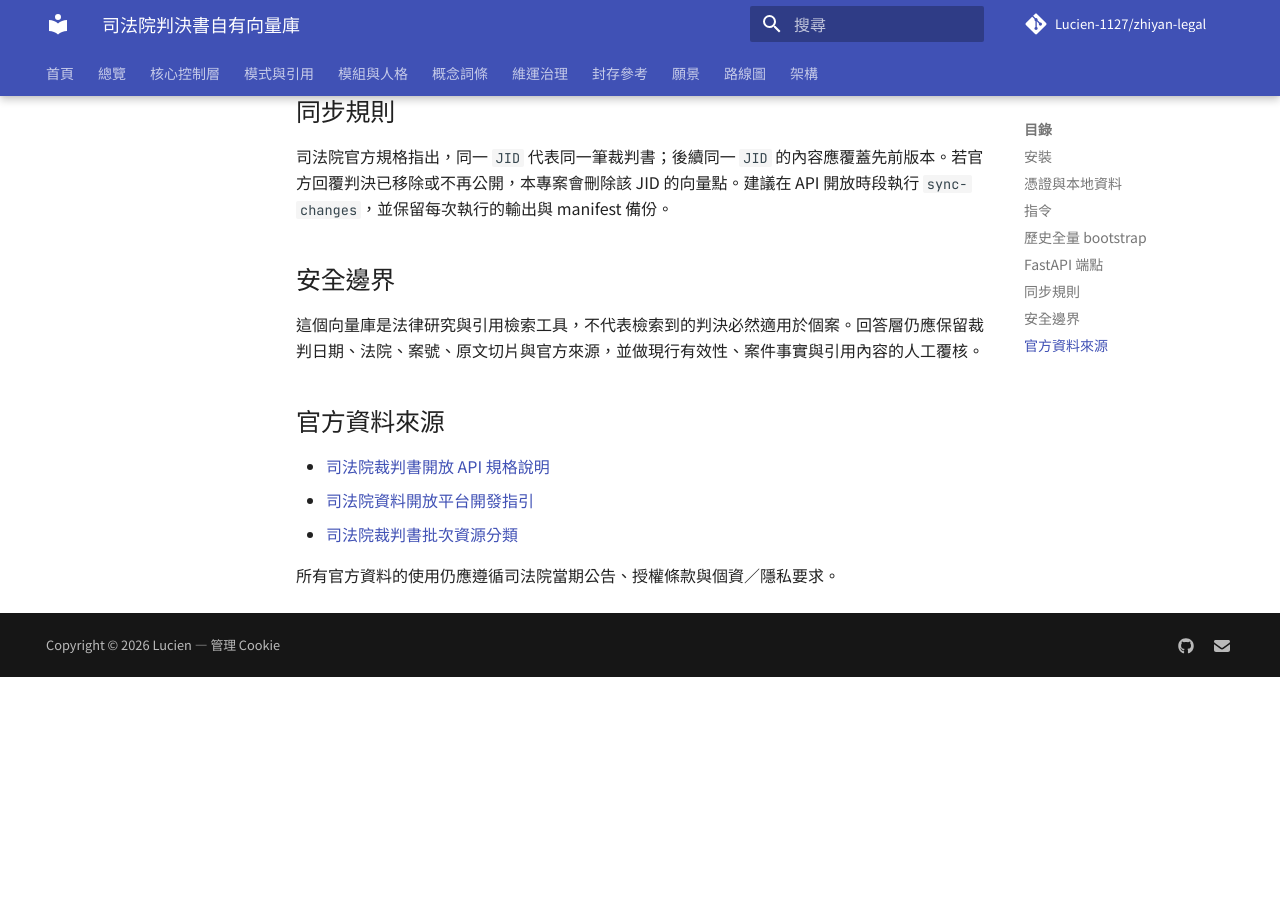
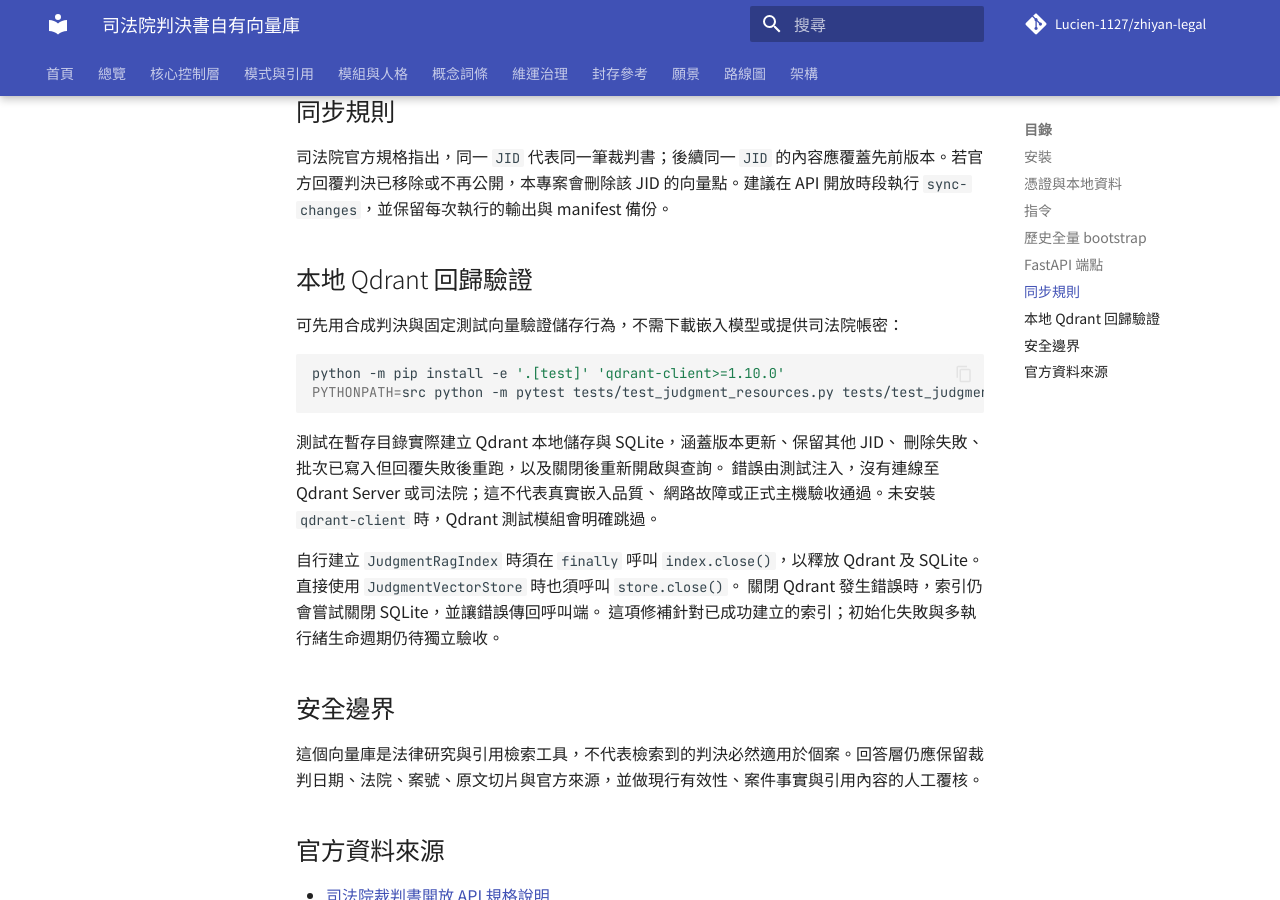
Before and after one commit to Lucien-1127/zhiyan-legal, an MkDocs documentation site: the page built from docs/judgment-rag.md, in a window 1280 px wide and 900 px high, scrolled down 2657 px. Built offline with MkDocs 1.6.1 and Material for MkDocs 9.7.7, drawn with Linux system fonts in a browser that asks for light colours; comment, search, counter and statistics services are not loaded; before the commit the page ends 3334 px from its top, so only the background shows below that.

Commit message:
fix(judgments): release Qdrant resources when closing index
Close the vector store as well as SQLite, retaining SQLite cleanup if Qdrant
close raises. Add real on-disk Qdrant update/recovery/reopen tests with synthetic
vectors and two resource ownership regressions. Document reproducible evidence.

Baseline: 4 failed, 2 passed. Fixed: 6 passed. Full no-key suite with
qdrant-client 1.19.0: 328 passed, 6 skipped (Python 3.12).
Remote Qdrant Server, actual embeddings and Judicial API remain unverified.

````diff
--- a/docs/judgment-rag.md
+++ b/docs/judgment-rag.md
@@ -121,6 +121,25 @@ POST /api/judgments/search
 
 司法院官方規格指出，同一 `JID` 代表同一筆裁判書；後續同一 `JID` 的內容應覆蓋先前版本。若官方回覆判決已移除或不再公開，本專案會刪除該 JID 的向量點。建議在 API 開放時段執行 `sync-changes`，並保留每次執行的輸出與 manifest 備份。
 
+## 本地 Qdrant 回歸驗證
+
+可先用合成判決與固定測試向量驗證儲存行為，不需下載嵌入模型或提供司法院帳密：
+
+```bash
+python -m pip install -e '.[test]' 'qdrant-client>=1.10.0'
+PYTHONPATH=src python -m pytest tests/test_judgment_resources.py tests/test_judgment_qdrant_integration.py -q
+```
+
+測試在暫存目錄實際建立 Qdrant 本地儲存與 SQLite，涵蓋版本更新、保留其他 JID、
+刪除失敗、批次已寫入但回覆失敗後重跑，以及關閉後重新開啟與查詢。
+錯誤由測試注入，沒有連線至 Qdrant Server 或司法院；這不代表真實嵌入品質、
+網路故障或正式主機驗收通過。未安裝 `qdrant-client` 時，Qdrant 測試模組會明確跳過。
+
+自行建立 `JudgmentRagIndex` 時須在 `finally` 呼叫 `index.close()`，以釋放 Qdrant
+及 SQLite。直接使用 `JudgmentVectorStore` 時也須呼叫 `store.close()`。
+關閉 Qdrant 發生錯誤時，索引仍會嘗試關閉 SQLite，並讓錯誤傳回呼叫端。
+這項修補針對已成功建立的索引；初始化失敗與多執行緒生命週期仍待獨立驗收。
+
 ## 安全邊界
 
 這個向量庫是法律研究與引用檢索工具，不代表檢索到的判決必然適用於個案。回答層仍應保留裁判日期、法院、案號、原文切片與官方來源，並做現行有效性、案件事實與引用內容的人工覆核。
````
Also changed, not shown: audit/judgment-rag/2026-09-14-qdrant-resources.md (added, +86 -0 lines), 3 other files.
